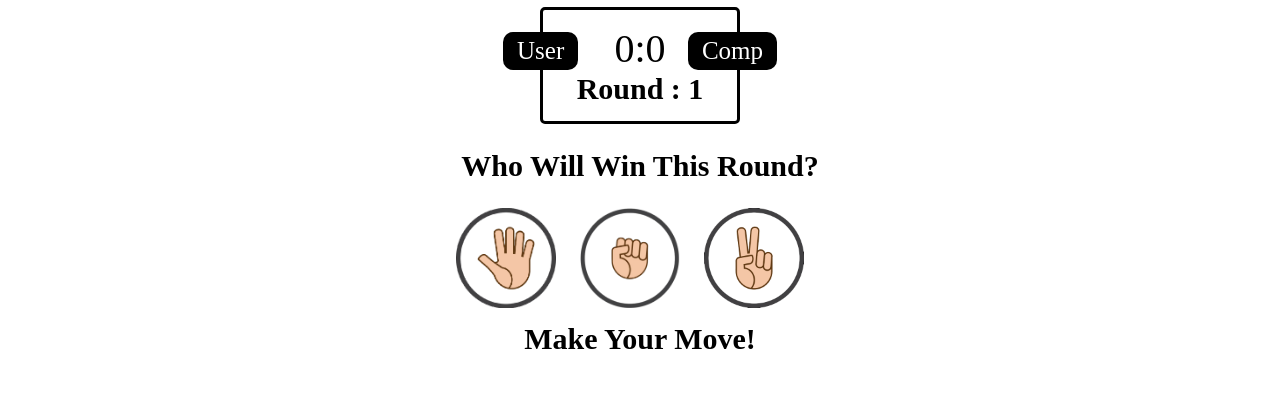
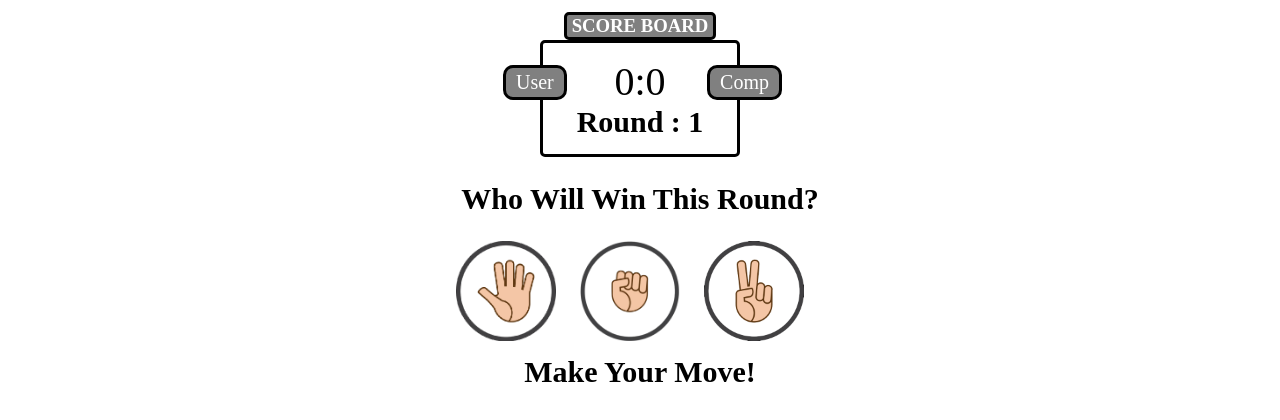
Before and after one commit to akuutsang/Team-Project-PRS, a plain HTML site: page index.html in a window 1280 px wide. Shown: the part 104-524 px from the top of the page. Drawn offline with Linux system fonts and the light colour scheme.

Commit message:
Add a scoreboard title on the scorebored and style

```diff
--- a/index.html
+++ b/index.html
@@ -16,7 +16,7 @@
             <h1>PAPER ROCK SCISSORS</h1>
         </div>
     </header>
-
+    <h3>SCORE BOARD</h3>
     <div class="score-board">
         <div id="user" class="player">User</div>
         <div id="computer" class="player">Comp</div>
--- a/stylesheet.css
+++ b/stylesheet.css
@@ -2,6 +2,10 @@
     margin: 0;
     padding: 0;
     box-sizing: border-box;
+}
+
+body {
+
 }
 
 header {
@@ -23,6 +27,17 @@ h1 {
     font-size: 35px;
     color: white;
 }
+h3 {
+    text-align: center;
+    border: 3px solid black;
+    margin: auto;
+    width: fit-content;
+    margin-top: 15px;
+    background: gray;
+    border-radius: 5px;
+    color: white;
+    padding: 0 5px;
+}
 
 .score-board {
     margin: 10px auto;
@@ -33,17 +48,19 @@ h1 {
     padding: 15px 20px;
     width: 200px;
     position: relative;
+    margin-top: 0;
 }
 .round {
     font-weight: bold;
     font-size: 30px;
 }
 .player {
-    background: black;
+    background: gray;
     color: white;
-    font-size: 25px;
-    padding: 5px 14px;
+    font-size: 20px;
+    padding: 3px 10px;
     border-radius: 10px;
+    border: 3px solid black;
 }
 #user {
     position: absolute;
@@ -53,7 +70,7 @@ h1 {
 #computer {
     position: absolute;
     top: 22px;
-    right: -40px;
+    right: -45px;
 }
 
 .result {
```
